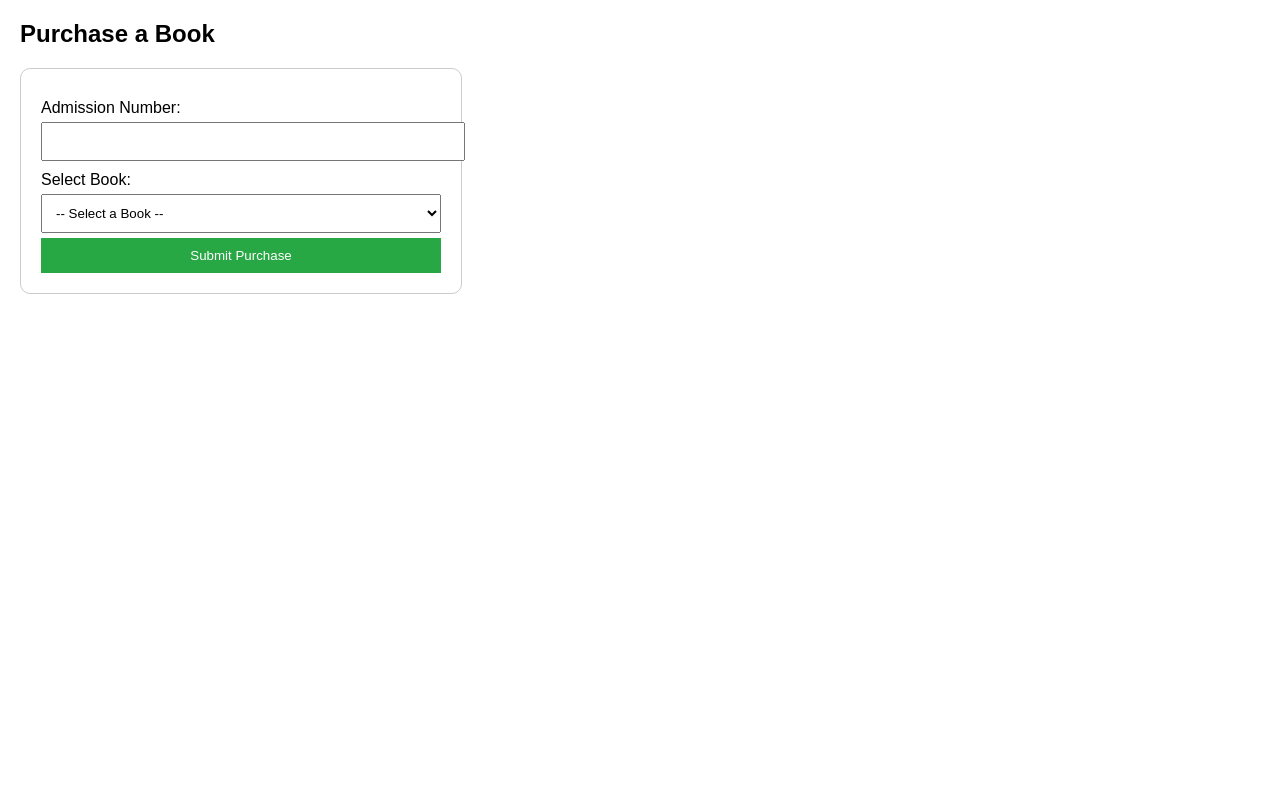
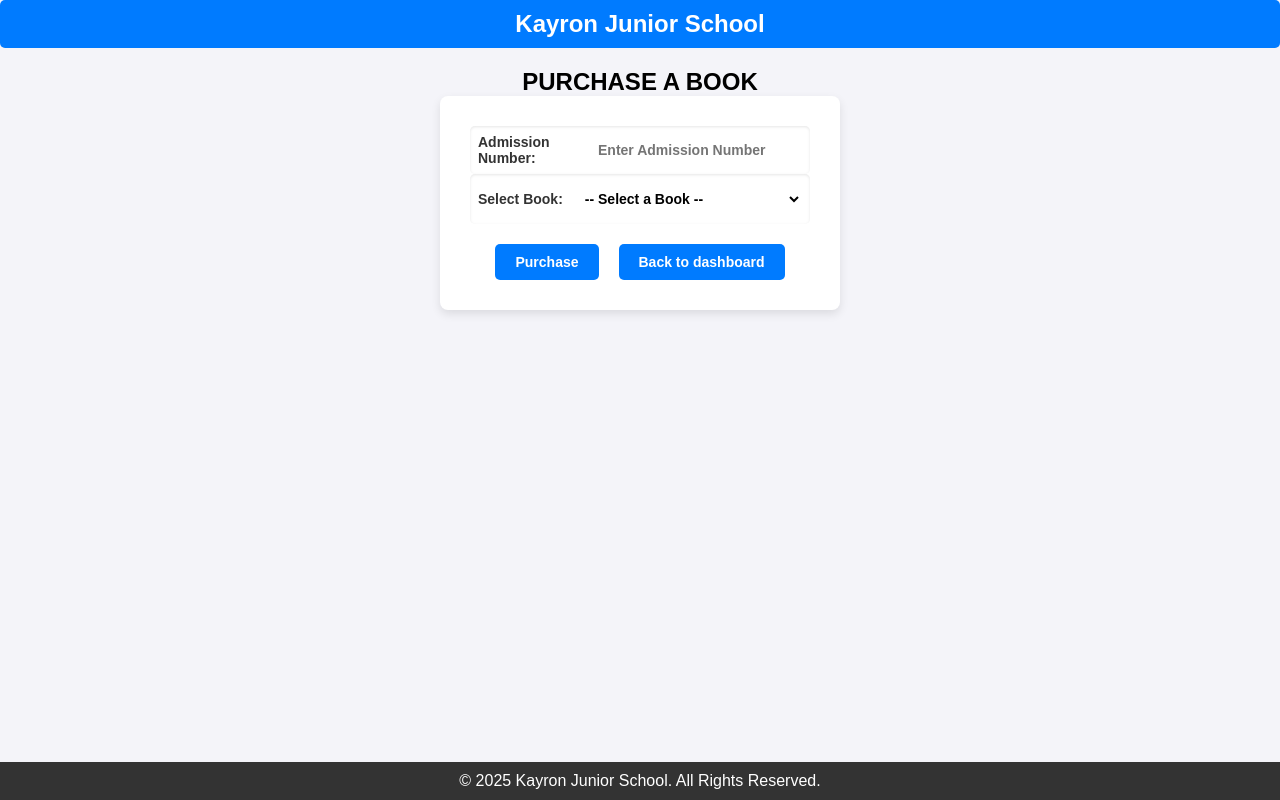
Before and after one commit to Muli4/kayron-student-management-, a PHP site: page /php/purchase-book.php in a window 1280 px wide. Run offline with PHP 8.4, Linux system fonts and the light colour scheme; tables that the repository leaves empty hold one stand-in row (values such as "Sample post").

Commit message:
modified

```diff
--- a/php/purchase-book.php
+++ b/php/purchase-book.php
@@ -1,4 +1,6 @@
 <?php
+session_start(); // Start session to store messages
+
 // Database connection
 $conn = new mysqli("localhost", "root", "", "school_database");
 
@@ -27,7 +29,7 @@
         $class = $student['class'];
         $term = $student['term'];
 
-        // Fetch book details (price and name)
+        // Fetch book details (name & price)
         $book_query = "SELECT book_name, price FROM Books WHERE book_id = ?";
         $stmt = $conn->prepare($book_query);
         $stmt->bind_param("i", $book_id);
@@ -46,16 +48,20 @@
             $stmt->bind_param("ssssissd", $receipt_no, $admission_no, $name, $class, $term, $book_id, $book_name, $price);
 
             if ($stmt->execute()) {
-                echo "<p style='color: green;'>Purchase recorded successfully! Receipt No: <strong>$receipt_no</strong></p>";
+                $_SESSION['success'] = "<div class='success-message'>Purchase recorded successfully!</div>";
             } else {
-                echo "<p style='color: red;'>Error: " . $stmt->error . "</p>";
+                $_SESSION['error'] = "Error: " . $stmt->error;
             }
         } else {
-            echo "<p style='color: red;'>Book not found!</p>";
+            $_SESSION['error'] = "<div class='error-message'>Book not found!</div>";
         }
     } else {
-        echo "<p style='color: red;'>Student not found!</p>";
+        $_SESSION['error'] = "<div class='error-message'>Student not found!</div>";
     }
+
+    // Redirect back to form
+    header("Location: purchase-book.php");
+    exit();
 }
 ?>
 
@@ -65,22 +71,36 @@
     <meta charset="UTF-8">
     <meta name="viewport" content="width=device-width, initial-scale=1.0">
     <title>Purchase Book</title>
-    <style>
-        body { font-family: Arial, sans-serif; margin: 20px; }
-        form { max-width: 400px; padding: 20px; border: 1px solid #ccc; border-radius: 10px; }
-        label { display: block; margin-top: 10px; }
-        input, select, button { width: 100%; padding: 10px; margin-top: 5px; }
-        button { background-color: #28a745; color: white; border: none; cursor: pointer; }
-        button:hover { background-color: #218838; }
-    </style>
+    <link rel="stylesheet" href="../style/style.css">
 </head>
 <body>
+<div class="heading-all">
+        <h2 class="title">Kayron Junior School</h2>
+    </div>
+    <div class="add-heading">
+        <h2>Purchase a Book</h2>
+    </div>
 
-    <h2>Purchase a Book</h2>
+    <div class="lunch-form">
+
     <form action="" method="POST">
-        <label for="admission_no">Admission Number:</label>
-        <input type="text" id="admission_no" name="admission_no" required>
+    <?php
+        if (isset($_SESSION['success'])) {
+            echo "<p class='message success'>" . $_SESSION['success'] . "</p>";
+            unset($_SESSION['success']);
+        }
+        if (isset($_SESSION['error'])) {
+            echo "<p class='message error'>" . $_SESSION['error'] . "</p>";
+            unset($_SESSION['error']);
+        }
+    ?>
 
+        <div class="form-group">
+            <label for="admission_no">Admission Number:</label>
+            <input type="text" id="admission_no" name="admission_no" placeholder="Enter Admission Number" required>
+        </div>
+
+        <div class="form-group">
         <label for="book_id">Select Book:</label>
         <select id="book_id" name="book_id" required>
             <option value="">-- Select a Book --</option>
@@ -94,10 +114,19 @@
                 }
             ?>
         </select>
+        </div>
 
-        <button type="submit">Submit Purchase</button>
+        <div class="button-container">
+            <button type="submit" class="add-student-btn">Purchase</button>
+            <button type="button" class="add-student-btn"><a href="./dashboard.php">Back to dashboard</a></button>
+        </div>
+
     </form>
+    </div>
 
+    <footer class="footer">
+        <p>&copy; <?php echo date("Y")?> Kayron Junior School. All Rights Reserved.</p>
+    </footer>
 </body>
 </html>
 
```
